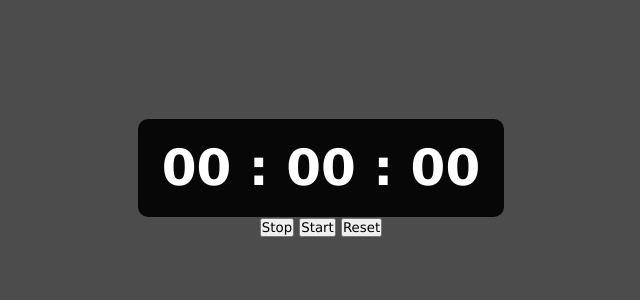
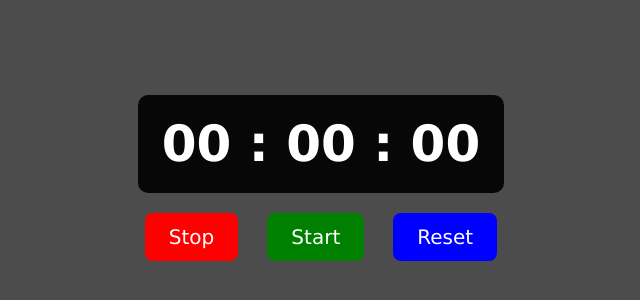
Before and after one commit to AmirTaki/Stopwatch, a plain HTML site: page index.html in a window 1280 px wide. Shown: the part 222-522 px from the top of the page, without its empty margins (319-959 px from the left). Drawn offline with Linux system fonts and the light colour scheme.

Commit message:
styles : buttons & btn

```diff
--- a/src/styles.css
+++ b/src/styles.css
@@ -26,3 +26,20 @@ body{
     font-size: 50px;
     font-weight: 600;
 }
+
+.buttons {
+    margin-top: 20px;
+}
+
+.btn {
+    font-size: 20px;
+    background:none;
+    border: none;
+    color : #fff;
+    background-color: var(--clr);
+    padding: 12px 24px;
+    margin-inline: 12px;
+    border-radius: 8px;
+    cursor: pointer;
+
+}
```
